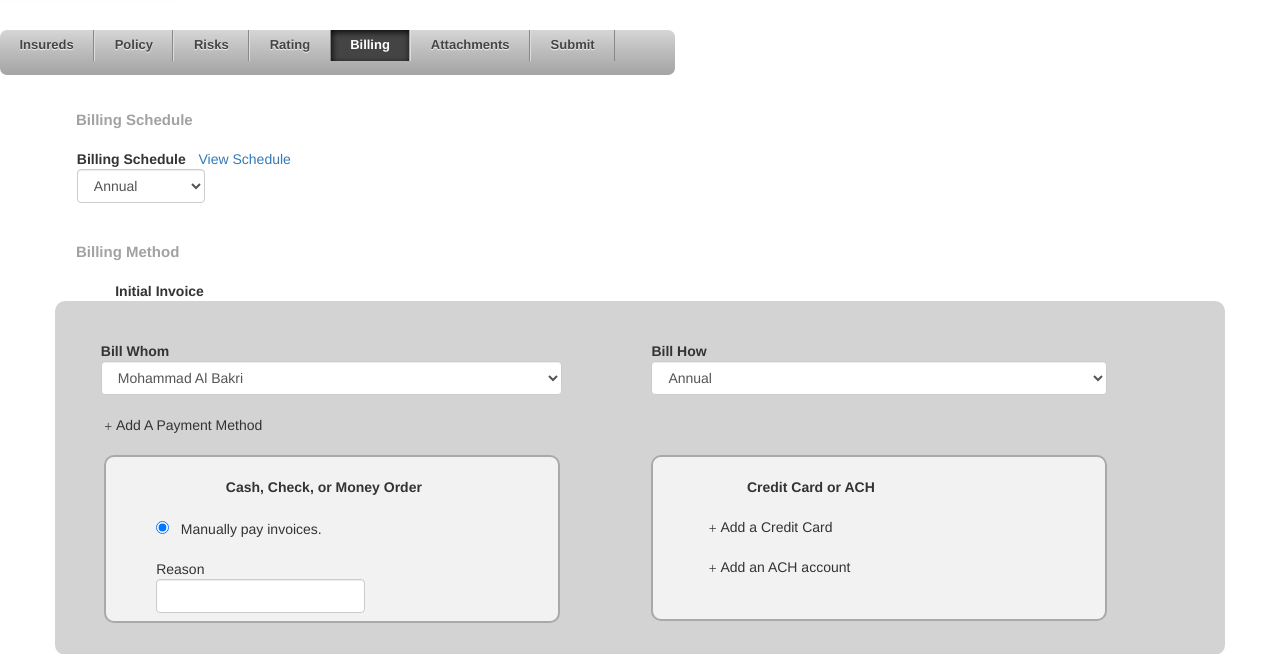
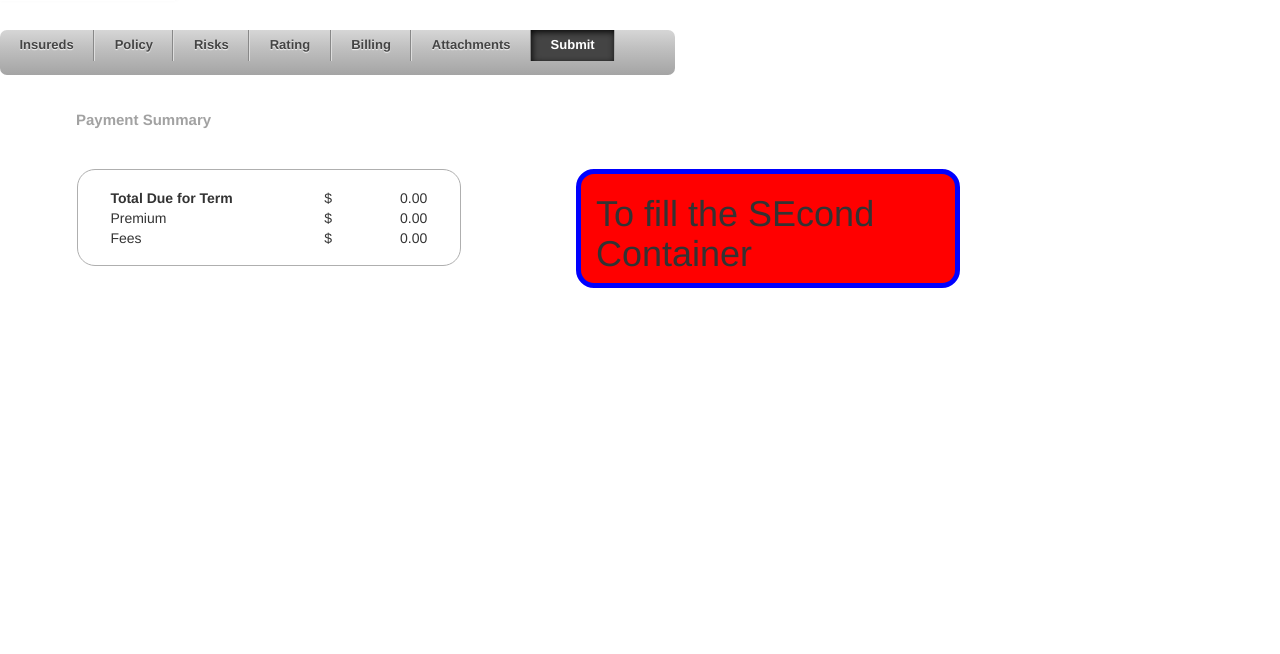
Before and after one commit to Zarad1993/quoting-mvp, a Flask app: page / in a window 1280 px wide. Shown: the part 101-755 px from the top of the page. After the commit the page ends 389 px from the top, so only its background shows below. Run offline with Flask 2, Linux system fonts and the light colour scheme; some libraries are stand-ins or nearby versions; some web fonts are replaced.

Commit message:
Working on the last Submit tab design

```diff
--- a/static/newQuote.js
+++ b/static/newQuote.js
@@ -50,7 +50,7 @@ var QuotingViewModel = function(){
         location.hash = policy_view
         self.chosenFolderId(policy_view);
     };
-    self.goToFolder('Billing'); // By default be in the insureds Page
+    self.goToFolder('Submit'); // By default be in the insureds Page
 
     // Editable data
     self.insureds = ko.observableArray([
--- a/templates/index.html
+++ b/templates/index.html
@@ -612,7 +612,33 @@
 
 <script type="text/html" id="Submit">
 	<br>
-	<div class="fatGreyTitles">Submit</div>
+	<div class="fatGreyTitles">Payment Summary</div>
+	<br>
+	<div class="container" style="margin-left:6%;width:30%;background-color:#FFFFFF;border:1px solid #AFAFAF;border-radius: 18px;float:left" >
+		<div style="float: left;margin:5%">
+			<table>
+			  <tr>
+			    <td style="width:70%;"><b>Total Due for Term</b></td>
+			    <td style="width:25%">$</td>
+			    <td>0.00</td>
+			  </tr>
+			  <tr></tr>
+			  <tr>
+			    <td style="width:70%">Premium</td>
+			    <td style="width:25%">$</td>
+			    <td>0.00</td>
+			  </tr>
+			  <tr>
+			    <td style="width:70%">Fees</td>
+			    <td style="width:25%">$</td>
+			    <td>0.00</td>
+		      </tr>
+			</table>
+		</div>
+	</div>
+	<div class="container" style="margin-right:25%;width:30%;background-color:red;border:5px solid blue;border-radius: 18px;float:right" >
+		<h1>To fill the SEcond Container</h1>
+	</div>
 </script>
 
 
```
